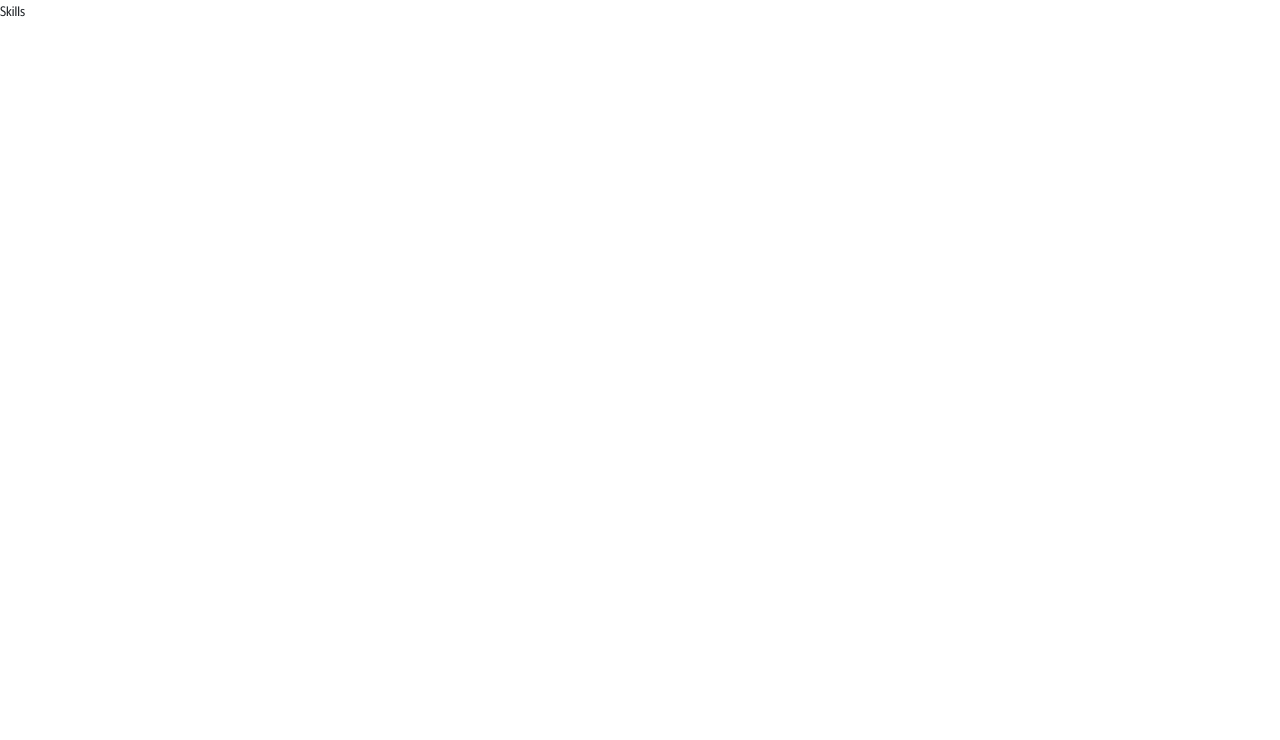
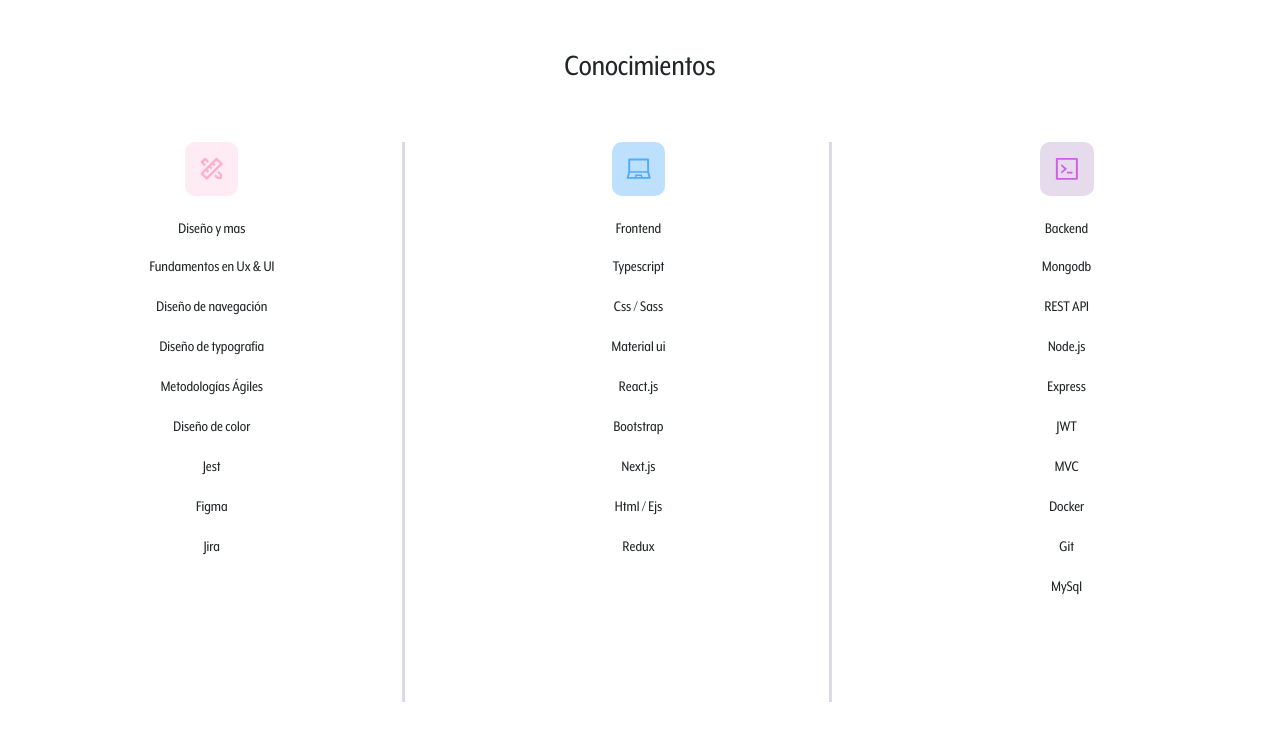
Before and after one commit to matias798/portfolio-nextjs, a Next.js app: page /components/Skills in a window 1280 px wide. Shown: the top 740 px of the page. Built offline with nearby package versions, Linux system fonts and the light colour scheme.

Commit message:
Added new content to skills component and styles

```diff
--- a/pages/components/Skills.js
+++ b/pages/components/Skills.js
@@ -1,9 +1,83 @@
+// Modules
+import { RiPencilRuler2Line } from "react-icons/ri";
+import { AiOutlineLaptop, AiOutlineCode } from "react-icons/ai";
+
+// Styles
+import Styles from "../../styles/Skills.module.css";
+
 const Skills = () => {
-    return (
-      <div>
-      Skills
+  return (
+    <div className={Styles.Container}>
+      <h2 className="text-center py-5">Conocimientos</h2>
+
+      {/* Skilss */}
+      <div className={Styles.SkillsContainer}>
+        {/* Design */}
+        <div className={Styles.Column}>
+          {/* icon */}
+          <div className={Styles.Icon}>
+            <RiPencilRuler2Line className={Styles.Design} />
+          </div>
+
+          {/* Title */}
+          <h6 className='py-4 pb-2'>Diseño y mas</h6>
+
+          {/* Text */}
+          <p>Fundamentos en Ux & UI </p>
+          <p>Diseño de navegación</p>
+          <p>Diseño de typografia</p>
+          <p>Metodologías Ágiles</p>
+          <p>Diseño de color</p>
+          <p>Jest</p>
+          <p>Figma</p>
+          <p>Jira </p>
+
+        </div>
+        {/* Frontend */}
+        <div className={Styles.Column}>
+          {/* icon */}
+          <div className={Styles.Icon}>
+            <AiOutlineLaptop className={Styles.Frontend} />
+          </div>
+
+          {/* Title */}
+          <h6 className='py-4 pb-2'>Frontend</h6>
+
+          {/* Text */}
+          <p>Typescript</p>
+          <p>Css / Sass</p>
+          <p>Material ui</p>
+          <p>React.js</p>
+          <p>Bootstrap</p>
+          <p>Next.js</p>
+          <p>Html / Ejs</p>
+          <p>Redux</p>
+        </div>
+
+        {/* Backend */}
+        <div className={Styles.Column} style={{ border: "none" }}>
+          {/* icon */}
+          <div className={Styles.Icon}>
+            <AiOutlineCode className={Styles.Backend} />
+          </div>
+
+          {/* Title */}
+          <h6 className='py-4 pb-2'>Backend</h6>
+
+          {/* Text */}
+          <p>Mongodb</p>
+          <p>REST API</p>
+          <p>Node.js</p>
+          <p>Express</p>
+          <p>JWT</p>
+          <p>MVC</p>
+          <p>Docker</p>
+          <p>Git</p>
+          <p>MySql</p>
+        </div>
       </div>
-    );
-  };
+    </div>
+  );
+};
 
-  export default Skills;
+export default Skills;
--- /dev/null
+++ b/styles/Skills.module.css
@@ -0,0 +1,63 @@
+.Container {
+  width: 100%;
+  height: 100vh;
+}
+
+.SkillsContainer {
+  width: 100%;
+  height: 100%;
+  display: flex;
+  justify-content: space-around;
+  align-items: flex-start;
+}
+
+.SkillsContainerTitle {
+  padding-bottom: 0.5em;
+}
+
+.Column {
+  flex-direction: column;
+  justify-content: center;
+  align-items: flex-start;
+  border-right: 3.5px solid #D9DBE9;
+  width: 30%;
+  height: 70%;
+  text-align: center;
+
+}
+
+.Icon {
+  display: flex;
+  align-items: center;
+  align-content: center;
+  border-radius: 10px;
+  justify-content: center;
+  width: 100%;
+}
+
+.Design {
+  background-color: #ffebf4;
+  color: #ffafcc;
+  width: 14%;
+  height: 14%;
+  padding: 0.8em;
+  border-radius: 10px;
+}
+
+.Frontend {
+  background-color: #bde0fe;
+  color: #51abff;
+  width: 14%;
+  height: 14%;
+  padding: 0.8em;
+  border-radius: 10px;
+}
+
+.Backend {
+  background-color: #e6daed;
+  color: #ce5fe8;
+  width: 14%;
+  height: 14%;
+  padding: 0.8em;
+  border-radius: 10px;
+}
```
